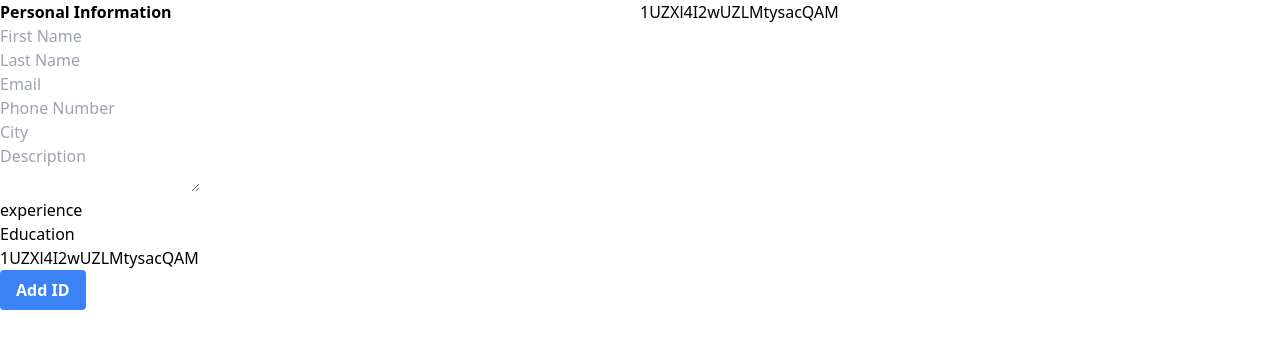
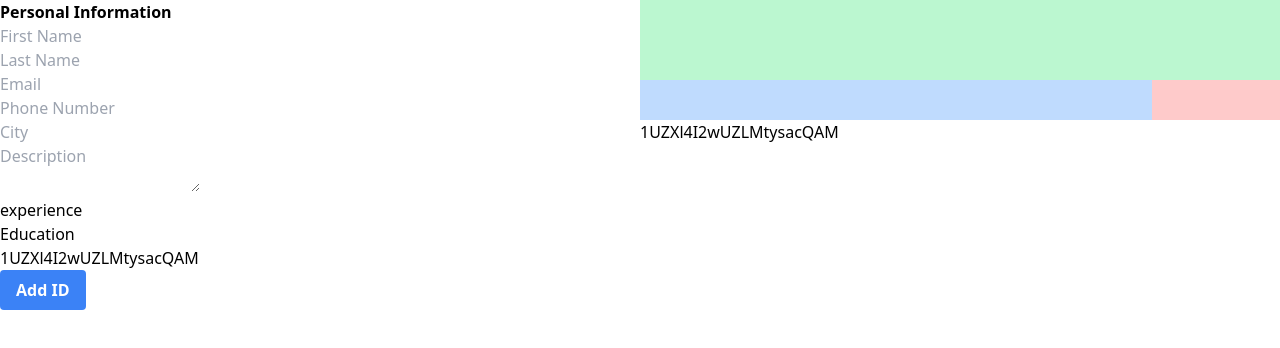
Before and after one commit to Baskin-Ridley/react-cv-generator, a Next.js app: page / in a window 1280 px wide. Shown: the top 348 px of the page. Built offline with nearby package versions, Linux system fonts and the light colour scheme.

Commit message:
used tailwind to layout grids on right side

```diff
--- a/pages/components/sides/RightSide.tsx
+++ b/pages/components/sides/RightSide.tsx
@@ -3,6 +3,15 @@ import React from 'react'
 const RightSide = (props: { components: any[] }) => {
   return (
     <div>
+
+      <div className="bg-green-200 h-20"></div>
+      <div className="grid grid-cols-5">
+        <div className="bg-blue-200 col-span-4 h-10"></div>
+        <div className="bg-red-200 col-span-1 h-10"></div>
+      </div>
+
+
+
       {props.components.map((component) => component)}
     </div>
   )
```
